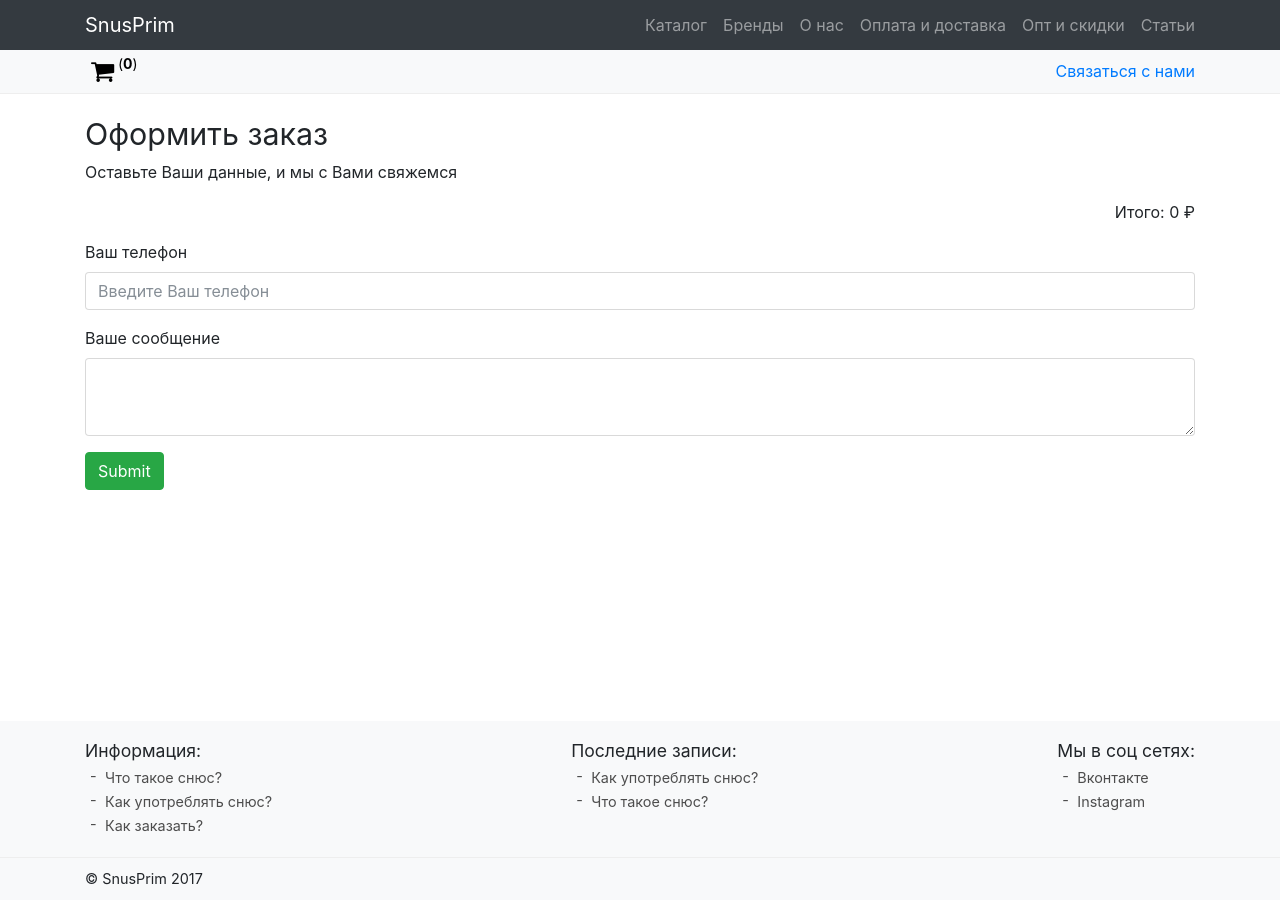
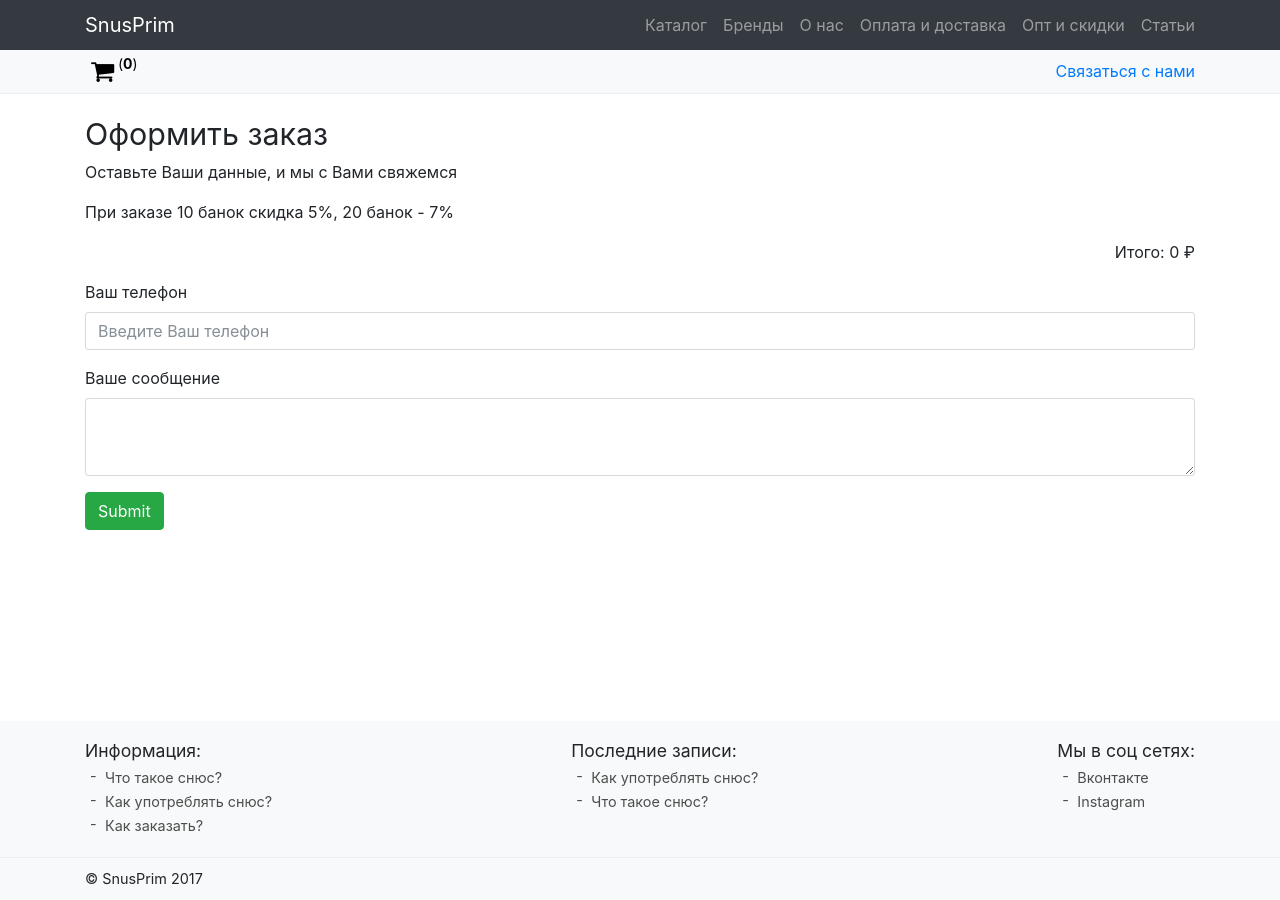
Before and after one commit to Snus-ru/Snus-ru.github.io, a Jekyll site: the page built from checkout.html, in a window 1280 px wide. Built offline with Jekyll 4.4.1, drawn with Linux system fonts in a browser that asks for light colours; nearby versions of some CDN libraries.

Commit message:
Update checkout.html

```diff
--- a/checkout.html
+++ b/checkout.html
@@ -17,6 +17,7 @@ descr: У нас Вы можете купить снюс. Отправляем
 			<main class="checkout" id="checkout">
 				<h1>Оформить заказ</h1>
 				<p>Оставьте Ваши данные, и мы с Вами свяжемся</p>
+				<p>При заказе 10 банок скидка 5%, 20 банок - 7%</p>
 				<div class="simpleCart_items"></div>
 				<p class="text-right">
 					Итого: <span class="simpleCart_grandTotal"></span>
```
